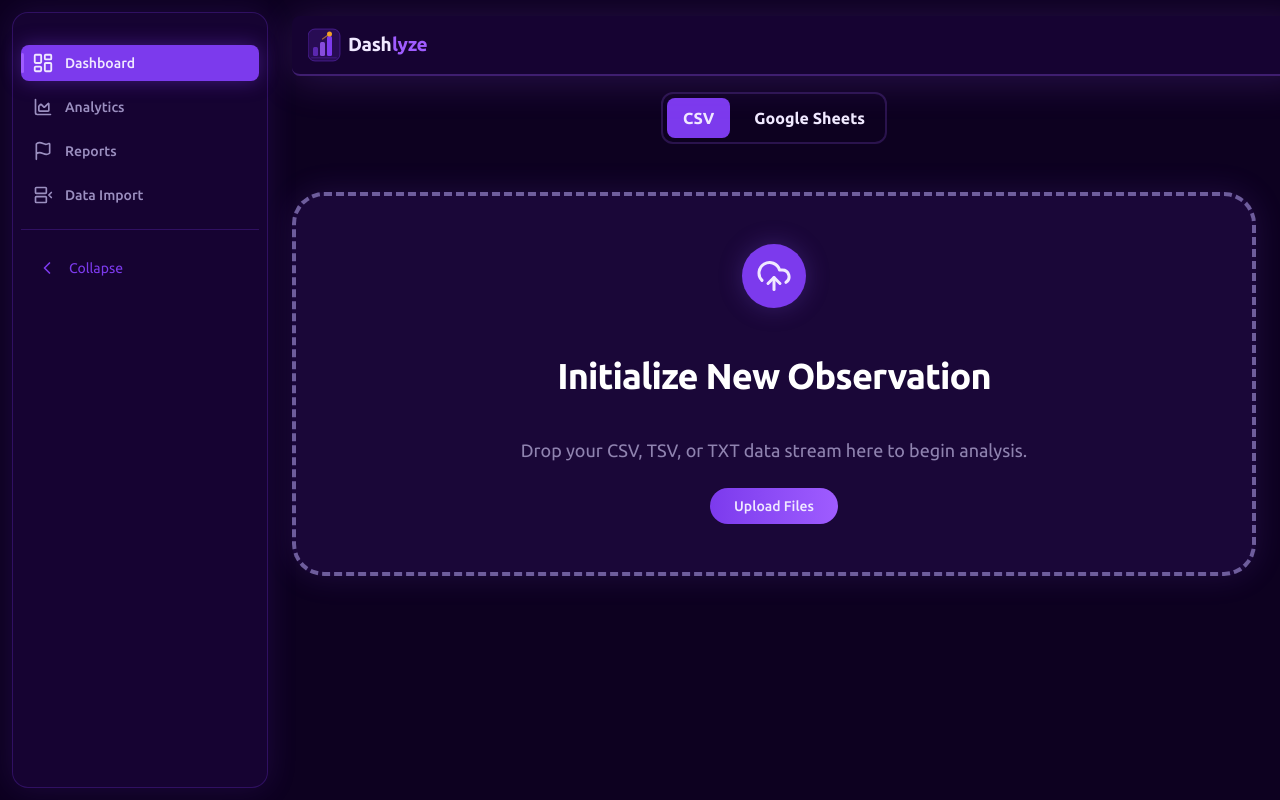
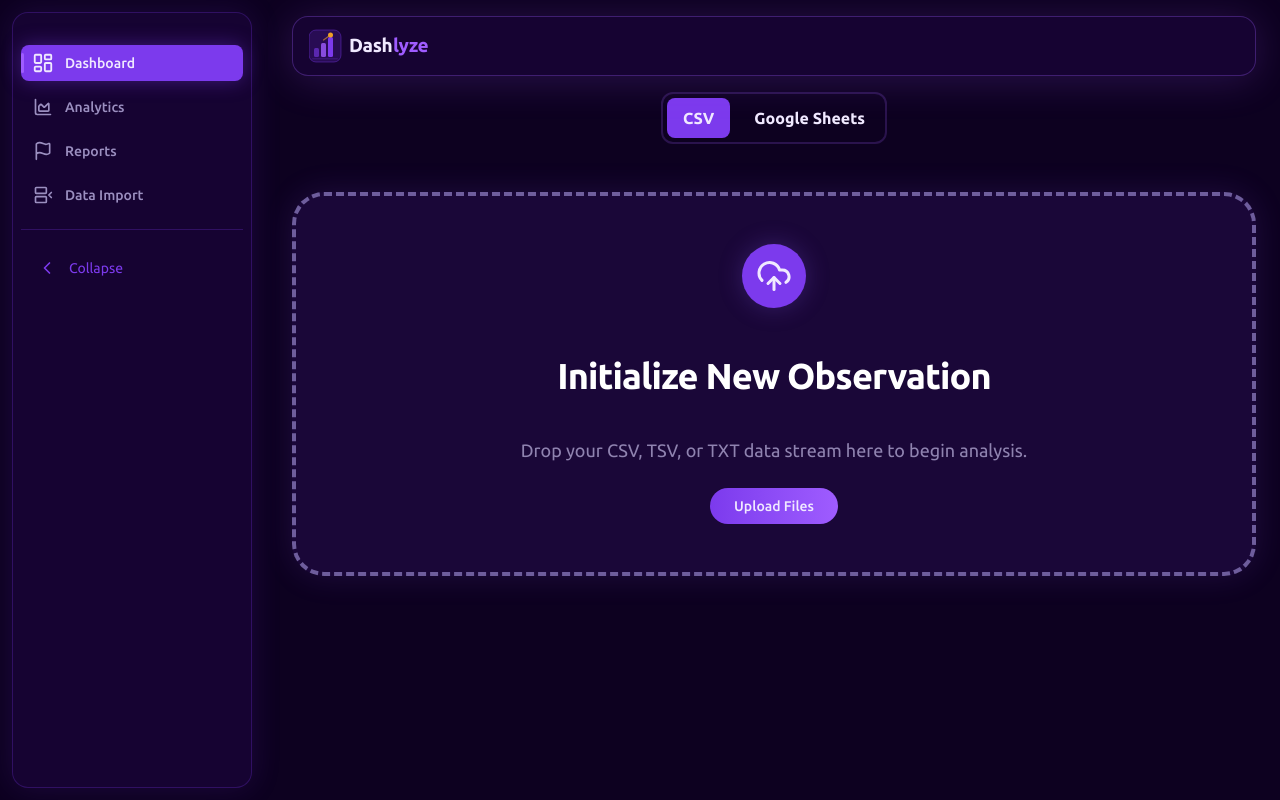
Before and after one commit to BilalKhalifa/Dashlyze, a React (Vite) app in the folder client/: page / in a window 1280 px wide. Built offline with nearby package versions, Linux system fonts and the light colour scheme.

Commit message:
refactor: update Header and Sidebar styles for improved layout and consistency

```diff
--- a/client/src/Components/Header.jsx
+++ b/client/src/Components/Header.jsx
@@ -55,8 +55,8 @@ function DashlyzeLogoSVG() {
 
 function Header({ sidebarOpen, toggleSidebar, setActivePage }) {
     return (
-        <div className=" w-full top-0 left-0 right-0 h-[60px] bg-[var(--bg-surface)] z-[100] flex items-center px-4 py-2 border-b-2 border-[rgba(159,92,255,0.3)] shadow-[0_4px_40px_rgba(159,92,255,0.2)]
-        rounded-lg mx-6 my-4
+        <div className="h-[60px] bg-[var(--bg-surface)] z-[100] flex items-center px-4 py-2 border border-[rgba(159,92,255,0.3)] shadow-[0_4px_40px_rgba(159,92,255,0.2)]
+        rounded-2xl mx-6 my-4
         ">
 
             <div
--- a/client/src/Components/Sidebar.jsx
+++ b/client/src/Components/Sidebar.jsx
@@ -55,7 +55,7 @@ function Sidebar({ isOpen, activePage, setActivePage, onToggle }){
                 rounded-2xl m-3 h-[calc(100vh-24px)]
                 transition-all duration-[300ms] ease-[cubic-bezier(0.4,0,0.2,1)]
                 z-50
-                ${isOpen ? 'w-64' : 'w-16'}
+                ${isOpen ? 'w-60' : 'w-16'}
             `}
         >
             <nav
```
